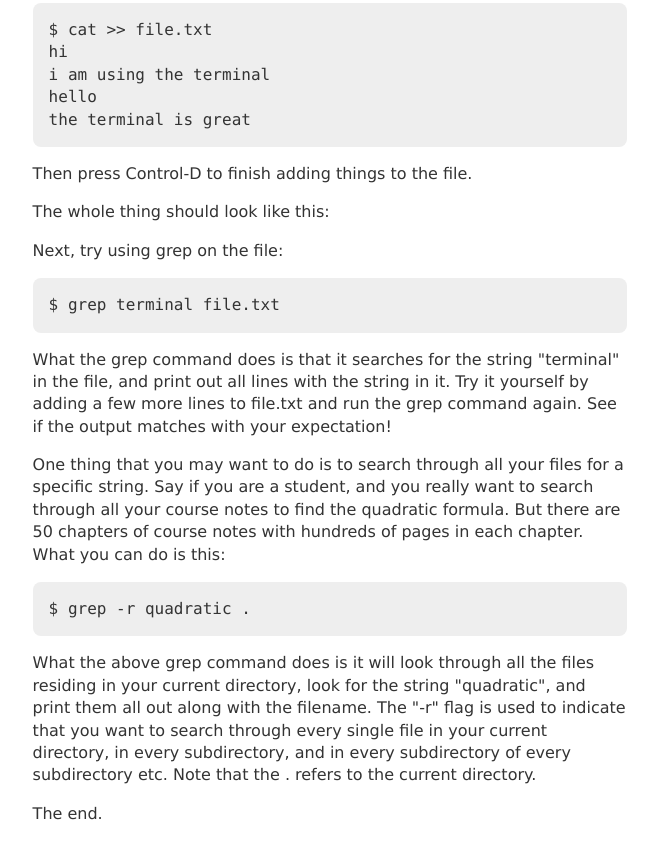
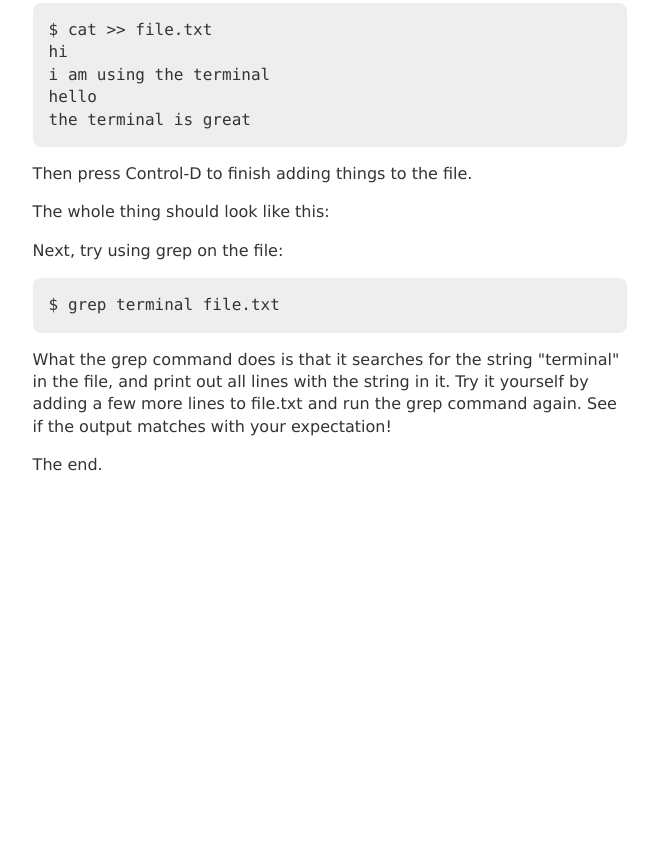
Before and after one commit to azdavis/howto-terminal, a website: page src/index.html in a window 1280 px wide. Shown: the part 4613-5462 px from the top of the page, without its empty margins (310-968 px from the left). After the commit the page ends 5113 px from the top, so only its background shows below. Drawn offline with Linux system fonts and the light colour scheme.

Commit message:
Rm discussion about grep -r

```diff
--- a/src/index.html
+++ b/src/index.html
@@ -275,22 +275,6 @@ the terminal is great</pre
 			again. See if the output matches with your expectation!
 		</p>
 		<p>
-			One thing that you may want to do is to search through all your files for
-			a specific string. Say if you are a student, and you really want to search
-			through all your course notes to find the quadratic formula. But there are
-			50 chapters of course notes with hundreds of pages in each chapter. What
-			you can do is this:
-		</p>
-		<pre>$ grep -r quadratic .</pre>
-		<p>
-			What the above grep command does is it will look through all the files
-			residing in your current directory, look for the string "quadratic", and
-			print them all out along with the filename. The "-r" flag is used to
-			indicate that you want to search through every single file in your current
-			directory, in every subdirectory, and in every subdirectory of every
-			subdirectory etc. Note that the . refers to the current directory.
-		</p>
-		<p>
 			The end.
 		</p>
 	</body>
```
